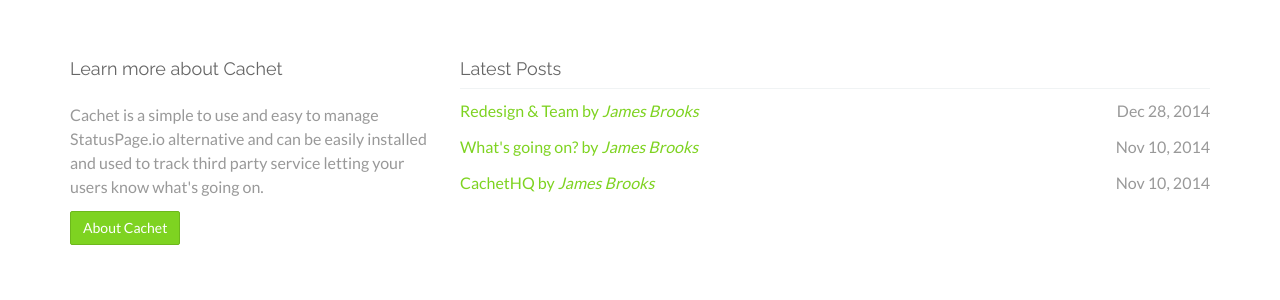
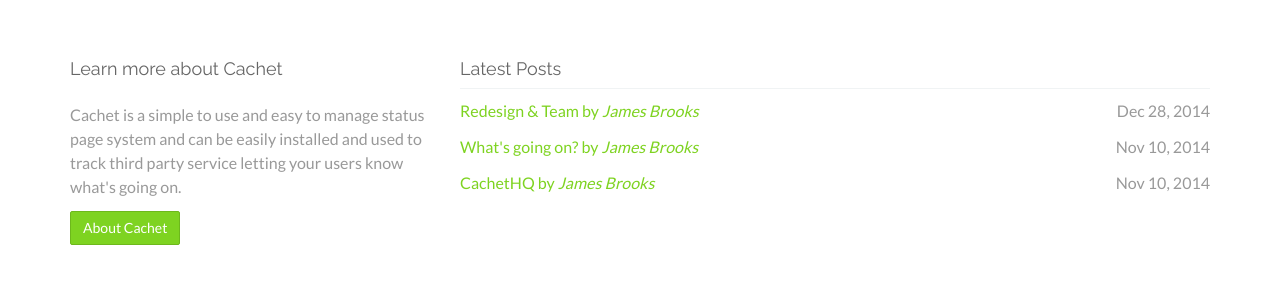
Before and after one commit to matthewjamesr/cachethq.io, a Jekyll site: the page built from index.html, in a window 1280 px wide and 900 px high, scrolled down 1072 px. Shown: the part 269-569 px from the top of the window. Built offline with Jekyll 4.4.1, drawn with Linux system fonts in a browser that asks for light colours; nearby versions of some CDN libraries; some web fonts are replaced.

Commit message:
Remove reference to StatusPage.io

```diff
--- a/index.html
+++ b/index.html
@@ -112,7 +112,7 @@
             <h4>Learn more about Cachet</h4>
             <div class='media'>
                 <div class='media-body'>
-                    <p>Cachet is a simple to use and easy to manage StatusPage.io alternative and can be easily installed and used to track third party service letting your users know what's going on.</p>
+                    <p>Cachet is a simple to use and easy to manage status page system and can be easily installed and used to track third party service letting your users know what's going on.</p>
                     <p><a href="{{ "/about" | prepend: site.baseurl }}" class="btn btn-theme">About Cachet</a></p>
                 </div>
             </div>
```
